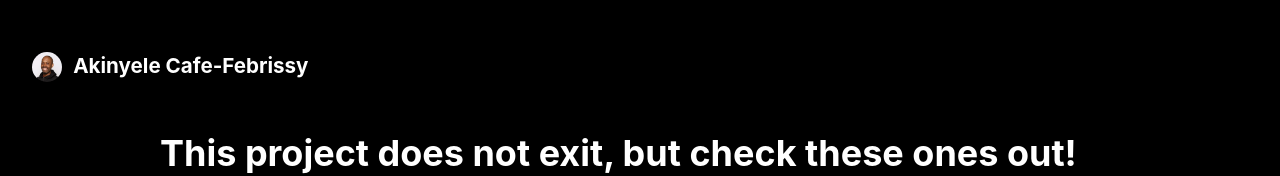
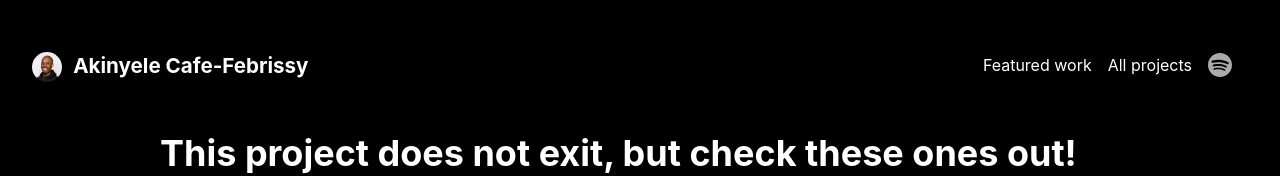
Before and after one commit to thedrummeraki/akinyele.ca, a React (Create React App) app: page /projects/1 in a window 1280 px wide. Shown: the top 176 px of the page. Built offline with nearby package versions, Linux system fonts and the light colour scheme; no server answers.

Commit message:
add menu options to header

```diff
--- a/src/App/providers/MusicProvider.tsx
+++ b/src/App/providers/MusicProvider.tsx
@@ -142,7 +142,7 @@ export function useTracks({ top, timeRange }: TracksProps) {
   return { loading, tracks, error };
 }
 
-export function useCurrentTrack() {
+export function useCurrentTrack(interval = 1000) {
   const { track, setTrack, loading, setLoading } = useContext(MusicContext);
 
   const checkCurrentTrack = () => {
@@ -161,7 +161,7 @@ export function useCurrentTrack() {
 
   // eslint-disable-next-line
   useEffect(checkCurrentTrack, []);
-  useInterval(checkCurrentTrack, 1000);
+  useInterval(checkCurrentTrack, interval);
 
   // useEffect(() => {
   //   setLoading(loading);
--- a/src/components/Header/Header.css
+++ b/src/components/Header/Header.css
@@ -13,6 +13,7 @@
 .header .logo {
   display: flex;
   align-items: center;
+  flex: 0 1 auto;
 }
 
 .header .logo .image img {
@@ -33,8 +34,31 @@
   margin-bottom: 3px;
 }
 
+.header .menu {
+  display: flex;
+  flex: 1 0 auto;
+  align-items: center;
+  justify-content: flex-end;
+  flex-direction: row;
+  gap: 1rem;
+  margin-left: 2rem;
+  margin-right: 1rem;
+}
+
+.header .menu a.selected {
+  text-decoration: underline;
+}
+
+.header .menu a.item {
+  padding-bottom: 4px;
+}
+
 @media only screen and (max-width: 600px) {
   /* .header .logo .name {
     display: none;
   } */
+
+  .header .menu {
+    display: none !important;
+  }
 }
--- a/src/components/Header/Header.tsx
+++ b/src/components/Header/Header.tsx
@@ -1,5 +1,8 @@
-import { Link } from "react-router-dom";
-import { myFace } from "../../icons";
+import { PropsWithChildren, useEffect, useState } from "react";
+import { Link, useLocation } from "react-router-dom";
+import { useCurrentTrack } from "../../App/providers/MusicProvider";
+import { myFace, spotify, spotifyOffline } from "../../icons";
+import SocialLink from "../SocialLink";
 
 import "./Header.css";
 
@@ -8,9 +11,11 @@ interface Props {
 }
 
 export default function Header({ name = "Akinyele Cafe-Febrissy" }: Props) {
+  const { track } = useCurrentTrack(5000);
+
   return (
     <div className="header">
-      <Link to="/" className="logo">
+      <Link to="/" className="logo" style={{ flexShrink: 1 }}>
         <div className="image">
           <img src={myFace} alt="Akinyele Cafe-Febrissy" />
         </div>
@@ -18,6 +23,34 @@ export default function Header({ name = "Akinyele Cafe-Febrissy" }: Props) {
           <h3>{name}</h3>
         </div>
       </Link>
+      <div className="menu" style={{ display: "flex", flexGrow: 1 }}>
+        <HeaderLink to="/projects">Featured work</HeaderLink>
+        <HeaderLink to="/projects/archive">All projects</HeaderLink>
+        {/* <HeaderLink to="/about">About me</HeaderLink> */}
+        <div className="item">
+          <SocialLink
+            internal
+            alt="spotify"
+            icon={track?.playing ? spotify : spotifyOffline}
+            url="/music"
+          />
+        </div>
+      </div>
     </div>
   );
 }
+
+function HeaderLink({ to, children }: PropsWithChildren<{ to: string }>) {
+  const [selected, setSelected] = useState(false);
+  const { pathname } = useLocation();
+
+  useEffect(() => {
+    setSelected(pathname === to);
+  }, [pathname]);
+
+  return (
+    <Link to={to} className={`item${selected ? " selected" : ""}`}>
+      {children}
+    </Link>
+  );
+}
--- /dev/null
+++ b/src/components/SocialLink.tsx
@@ -0,0 +1,25 @@
+import { Link } from "react-router-dom";
+
+export default function SocialLink({
+  internal,
+  alt,
+  url,
+  icon,
+}: {
+  internal?: boolean;
+  alt: string;
+  url: string;
+  icon: string;
+}) {
+  const iconMarkup = <img src={icon} className="icon" alt={alt} />;
+
+  if (internal) {
+    return <Link to={url}>{iconMarkup}</Link>;
+  }
+
+  return (
+    <a href={url} target="_blank" rel="noreferrer">
+      {iconMarkup}
+    </a>
+  );
+}
--- a/src/components/index.ts
+++ b/src/components/index.ts
@@ -7,3 +7,4 @@ export { Tag } from "./TagsContainer";
 export { default as ViewFeaturedProject } from "./ViewFeaturedProject";
 export { default as Grid } from "./Grid";
 export { default as IconLink } from "./IconLink";
+export { default as SocialLink } from "./SocialLink";
--- a/src/sections/Home/components/Welcome/Welcome.tsx
+++ b/src/sections/Home/components/Welcome/Welcome.tsx
@@ -1,6 +1,7 @@
 import { useEffect, useRef } from "react";
 import { Link } from "react-router-dom";
 import { useCurrentTrack } from "../../../../App/providers/MusicProvider";
+import { SocialLink } from "../../../../components";
 import {
   email,
   github,
@@ -119,27 +120,3 @@ function useGreeting() {
 
   return "Good evening.";
 }
-
-function SocialLink({
-  internal,
-  alt,
-  url,
-  icon,
-}: {
-  internal?: boolean;
-  alt: string;
-  url: string;
-  icon: string;
-}) {
-  const iconMarkup = <img src={icon} className="icon" alt={alt} />;
-
-  if (internal) {
-    return <Link to={url}>{iconMarkup}</Link>;
-  }
-
-  return (
-    <a href={url} target="_blank" rel="noreferrer">
-      {iconMarkup}
-    </a>
-  );
-}
--- a/src/sections/Projects/useProjects.ts
+++ b/src/sections/Projects/useProjects.ts
@@ -71,8 +71,8 @@ export default function useProjects() {
       name: "Shopify Accounts on Shopify Theme Store",
       status: "done",
       synopsis:
-        "A backend-focus projects where the goal was to modernize authentication on Shopify Theme " +
-        "Store and integrate Shopify Accounts in favour of shop-based authentication.",
+        "Modernize authentication on Shopify Theme Store and integrate " +
+        "Shopify Accounts in favour of shop-based authentication.",
       hidden: false,
       description: {
         normal:
```
Also changed, not shown: src/sections/About/About.tsx (+1 -14 lines).
